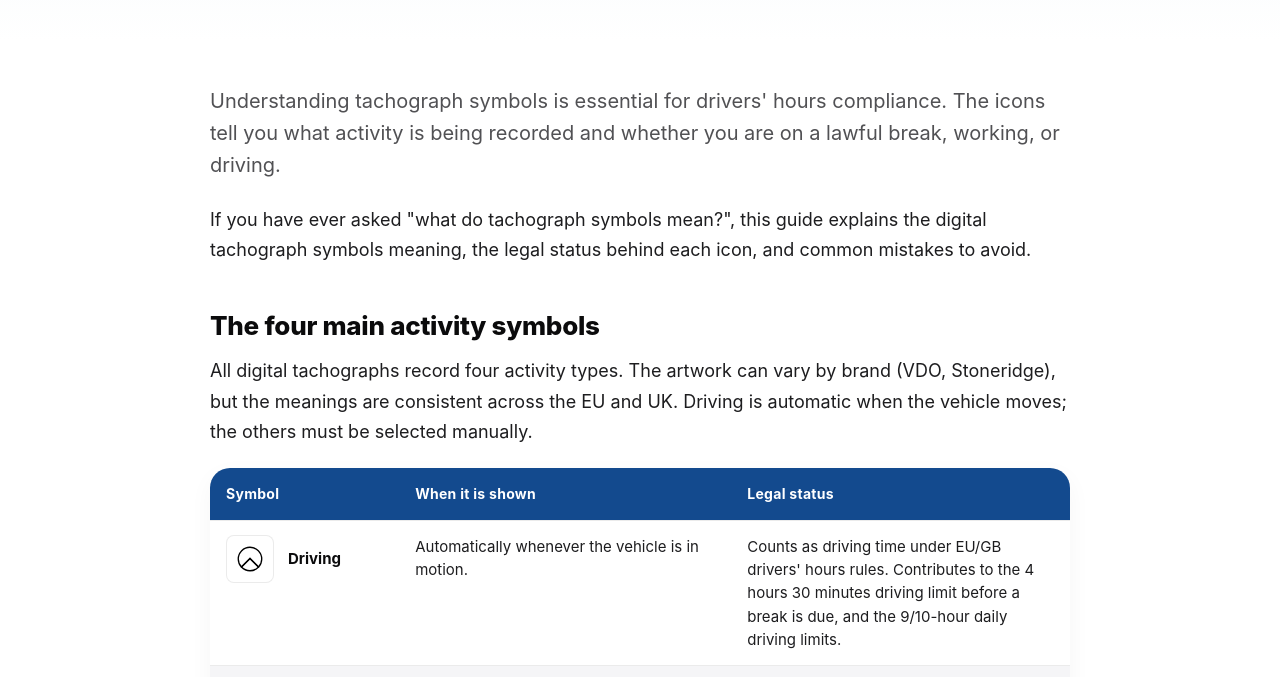
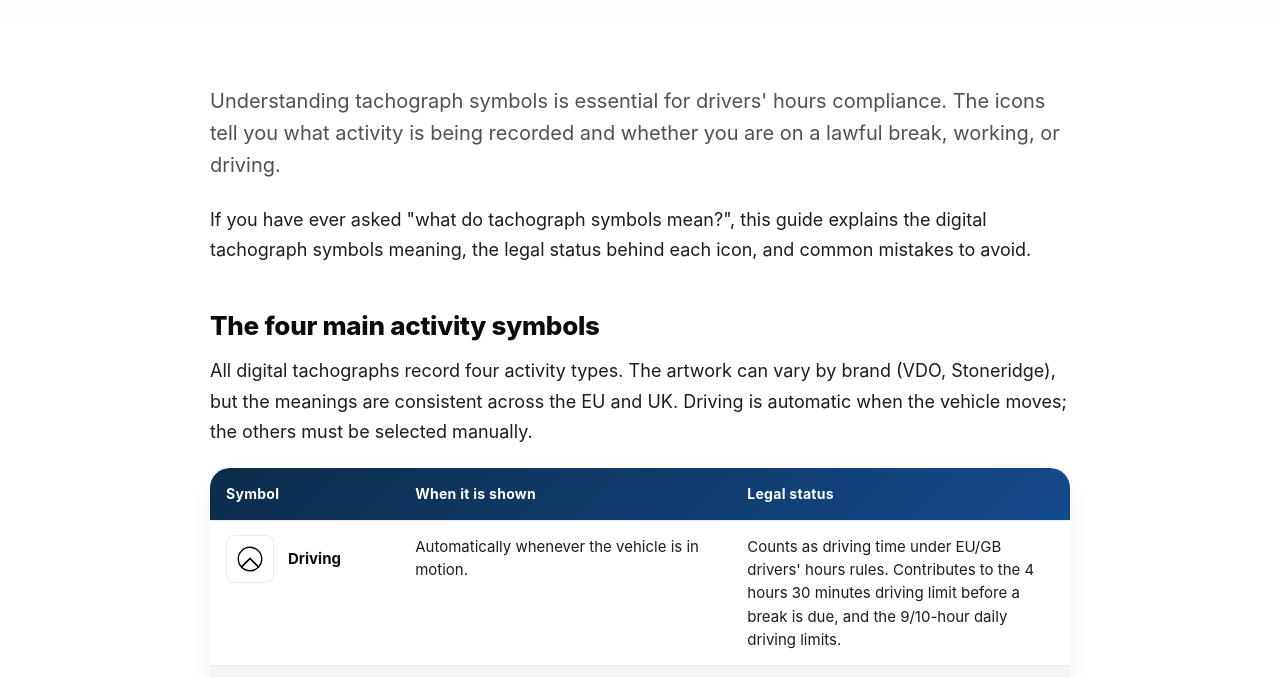
Before and after one commit to LiorD78/tagra-eu, a plain HTML site: page articles/digital-tachograph-symbols/index.html in a window 1280 px wide. Shown: the part 356-1033 px from the top of the page. Drawn offline with Linux system fonts and the light colour scheme.

Commit message:
style(article): gradient thead on tachograph symbols article
Flat var(--blue-mid) heading didn't match the rest of the article
design where blue surfaces use linear-gradient (cta-box, art-title).
Now uses the same 135deg dark→mid gradient as cta-box for visual
consistency.

```diff
--- a/articles/digital-tachograph-symbols/index.html
+++ b/articles/digital-tachograph-symbols/index.html
@@ -97,7 +97,7 @@
     .sym-icon svg{display:block;width:100%;height:100%;}
     .sym-icon img{display:block;width:100%;height:100%;}
     @media(max-width:680px){.sym-icon{width:40px;height:40px;padding:7px;}}
-    .art-body thead{background:var(--blue-mid);color:#fff;}
+    .art-body thead{background:linear-gradient(135deg,var(--blue-dark),var(--blue-mid));color:#fff;}
     .art-body th{padding:14px 16px;text-align:left;font-weight:700;font-size:14px;letter-spacing:.02em;}
     .art-body td{padding:14px 16px;border-top:1px solid var(--border);vertical-align:top;line-height:1.55;font-size:15px;}
     .art-body tbody tr:nth-child(even){background:var(--bg-gray);}
```
